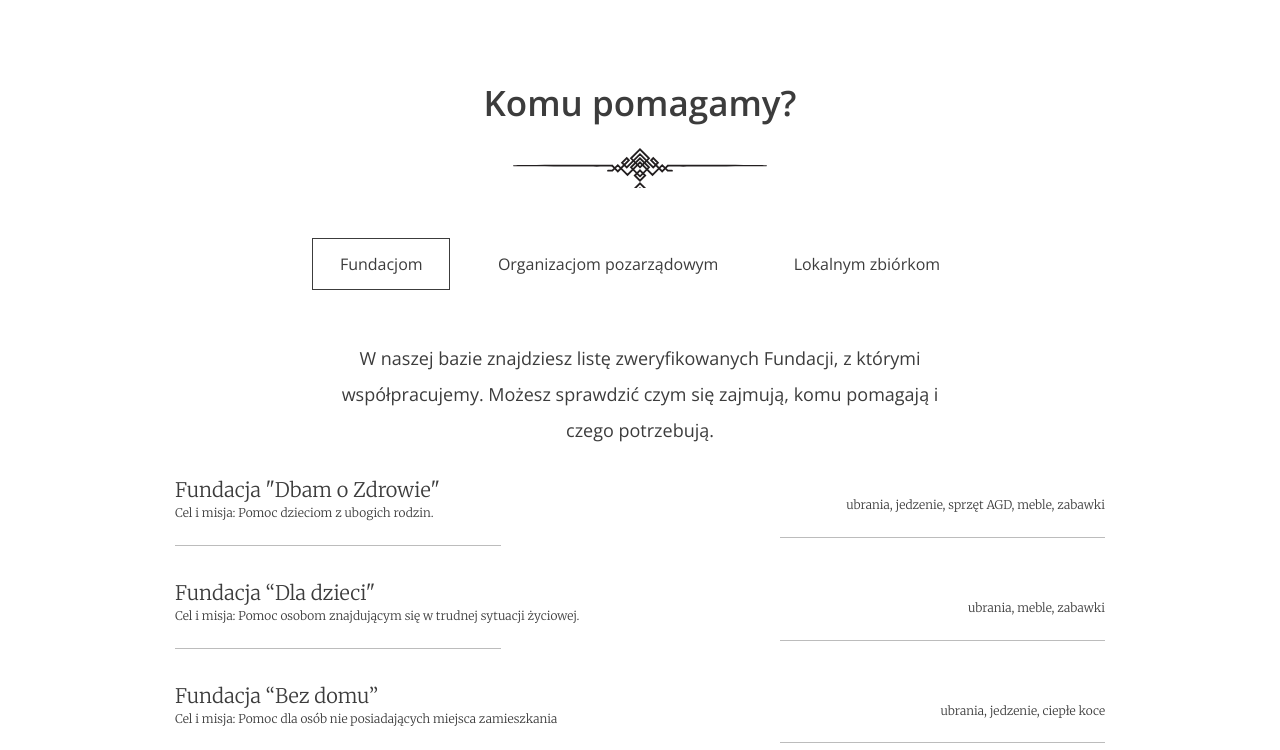
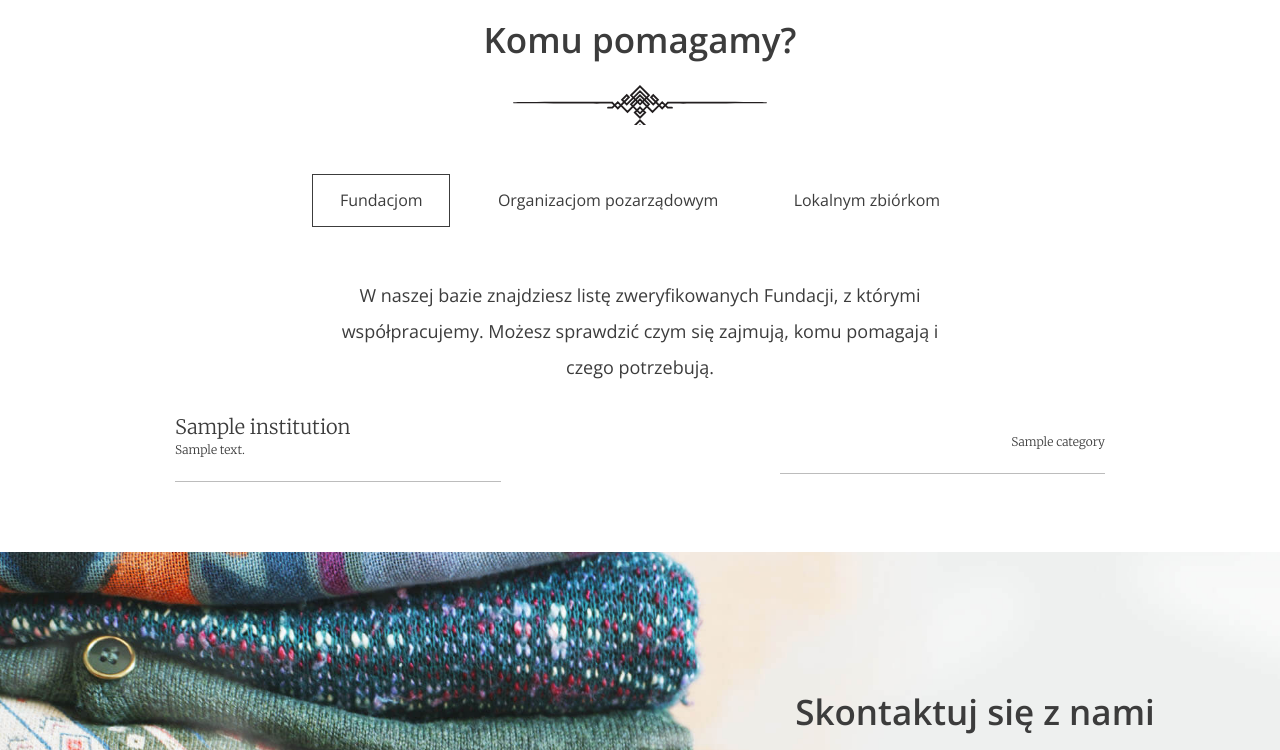
Before and after one commit to Krzysztof-Nerwinski/Charity-Donations, a Django app: template donations/templates/index.html in a window 1280 px wide. Shown: the part 2480-3230 px from the top of the page. Run offline with Django 3.2, Linux system fonts and the light colour scheme; the template is opened without the code that fills it: most values are stand-ins (such as "Sample title", 1, 10 or a date in 2020).

Commit message:
dynamiczne wyświetlanie informacji o instytucjach na index.html

```diff
--- a/donations/models.py
+++ b/donations/models.py
@@ -4,6 +4,9 @@ from django.db import models
 
 class Category(models.Model):
     name = models.CharField(max_length=256)
+
+    def __str__(self):
+        return self.name
 
 
 class Institution(models.Model):
--- a/donations/templates/index.html
+++ b/donations/templates/index.html
@@ -8,13 +8,15 @@
             <div class="stats--item">
                 <em>{{ quantity|default_if_none:'0' }}</em>
                 <h3>Oddanych worków</h3>
-          <p>Lorem ipsum dolor sit amet consectetur adipisicing elit. Eius est beatae, quod accusamus illum tempora!</p>
+                <p>Lorem ipsum dolor sit amet consectetur adipisicing elit. Eius est beatae, quod accusamus illum
+                    tempora!</p>
             </div>
 
             <div class="stats--item">
-          <em>{{ institutions|default_if_none:'0' }}</em>
+                <em>{{ backed_institutions|default_if_none:'0' }}</em>
                 <h3>Wspartych organizacji</h3>
-          <p>Lorem ipsum dolor sit amet consectetur, adipisicing elit. Laboriosam magnam, sint nihil cupiditate quas quam.</p>
+                <p>Lorem ipsum dolor sit amet consectetur, adipisicing elit. Laboriosam magnam, sint nihil cupiditate
+                    quas quam.</p>
             </div>
 
         </div>
@@ -46,16 +48,17 @@
             </div>
         </div>
 
-      <a href="#" class="btn btn--large">Załóż konto</a>
+        <a href="{% url 'register' %}" class="btn btn--large">Załóż konto</a>
     </section>
 
     <section id="about-us" class="about-us">
         <div class="about-us--text">
             <h2>O nas</h2>
-        <p>Lorem ipsum dolor sit amet, consectetur adipisicing elit. Voluptas vitae animi rem pariatur incidunt libero optio esse quisquam illo omnis.</p>
-        <img src="../static/images/signature.svg" class="about-us--text-signature" alt="Signature" />
+            <p>Lorem ipsum dolor sit amet, consectetur adipisicing elit. Voluptas vitae animi rem pariatur incidunt
+                libero optio esse quisquam illo omnis.</p>
+            <img src="../static/images/signature.svg" class="about-us--text-signature" alt="Signature"/>
         </div>
-      <div class="about-us--image"><img src="../static/images/about-us.jpg" alt="People in circle" /></div>
+        <div class="about-us--image"><img src="../static/images/about-us.jpg" alt="People in circle"/></div>
     </section>
 
     <section id="help" class="help">
@@ -69,35 +72,24 @@
 
         <!-- SLIDE 1 -->
         <div class="help--slides active" data-id="1">
-        <p>W naszej bazie znajdziesz listę zweryfikowanych Fundacji, z którymi współpracujemy. Możesz sprawdzić czym się zajmują, komu pomagają i czego potrzebują.</p>
+            <p>W naszej bazie znajdziesz listę zweryfikowanych Fundacji, z którymi współpracujemy. Możesz sprawdzić czym
+                się zajmują, komu pomagają i czego potrzebują.</p>
 
             <ul class="help--slides-items">
+                {% for institution in foundations %}
                     <li>
                         <div class="col">
-              <div class="title">Fundacja "Dbam o Zdrowie"</div>
-              <div class="subtitle">Cel i misja: Pomoc dzieciom z ubogich rodzin.</div>
+                            <div class="title">{{ institution.name }}</div>
+                            <div class="subtitle">{{ institution.description }}</div>
                         </div>
 
-            <div class="col"><div class="text">ubrania, jedzenie, sprzęt AGD, meble, zabawki</div></div>
+                        <div class="col">
+                            <div class="text">
+                                {{ institution.categories.all|join:", " }}
+                            </div>
+                        </div>
                     </li>
-
-          <li>
-            <div class="col">
-              <div class="title">Fundacja “Dla dzieci"</div>
-              <div class="subtitle">Cel i misja: Pomoc osobom znajdującym się w trudnej sytuacji życiowej.</div>
-            </div>
-
-            <div class="col"><div class="text">ubrania, meble, zabawki</div></div>
-          </li>
-
-          <li>
-            <div class="col">
-              <div class="title">Fundacja “Bez domu”</div>
-              <div class="subtitle">Cel i misja: Pomoc dla osób nie posiadających miejsca zamieszkania</div>
-            </div>
-
-            <div class="col"><div class="text">ubrania, jedzenie, ciepłe koce</div></div>
-          </li>
+                {% endfor %}
             </ul>
             <!-- Pagination
             <ul class="help--slides-pagination">
@@ -112,45 +104,25 @@
         <!-- SLIDE 2 -->
         <div class="help--slides" data-id="2">
             <p>
-          Lorem ipsum dolor, sit amet consectetur adipisicing elit. Hic officiis mollitia dolor, neque aspernatur accusamus debitis. Ducimus, officia. Quia, sunt illum! Non iste placeat ab ipsum alias
+                Lorem ipsum dolor, sit amet consectetur adipisicing elit. Hic officiis mollitia dolor, neque aspernatur
+                accusamus debitis. Ducimus, officia. Quia, sunt illum! Non iste placeat ab ipsum alias
                 quos suscipit corporis!
             </p>
             <ul class="help--slides-items">
+                {% for institution in nongov_institutions %}
                     <li>
                         <div class="col">
-              <div class="title">Organizacja 1</div>
-              <div class="subtitle">Lorem ipsum dolor sit amet consectetur.</div>
+                            <div class="title">{{ institution.name }}</div>
+                            <div class="subtitle">{{ institution.description }}</div>
                         </div>
 
-            <div class="col"><div class="text">Lorem ipsum dolor sit amet consectetur adipisicing elit.</div></div>
+                        <div class="col">
+                            <div class="text">
+                                {{ institution.categories.all|join:", " }}
+                            </div>
+                        </div>
                     </li>
-
-          <li>
-            <div class="col">
-              <div class="title">Organizacja 2</div>
-              <div class="subtitle">Lorem ipsum dolor sit amet consectetur.</div>
-            </div>
-
-            <div class="col"><div class="text">Lorem ipsum dolor sit amet consectetur adipisicing elit.</div></div>
-          </li>
-
-          <li>
-            <div class="col">
-              <div class="title">Organizacja 3</div>
-              <div class="subtitle">Lorem ipsum dolor sit amet consectetur.</div>
-            </div>
-
-            <div class="col"><div class="text">Lorem ipsum dolor sit amet consectetur adipisicing elit.</div></div>
-          </li>
-
-          <li>
-            <div class="col">
-              <div class="title">Organizacja 4</div>
-              <div class="subtitle">Lorem ipsum dolor sit amet consectetur.</div>
-            </div>
-
-            <div class="col"><div class="text">Lorem ipsum dolor sit amet consectetur adipisicing elit.</div></div>
-          </li>
+                {% endfor %}
             </ul>
 
             <!-- Pagination
@@ -166,25 +138,21 @@
 
         <!-- SLIDE 3 -->
         <div class="help--slides" data-id="3">
-        <p>Lorem ipsum dolor sit amet, his ocurreret persequeris ea, ad utinam laudem duo. Verterem adipisci partiendo eos ne, ea his reque quaeque recteque, ne quo lobortis intellegam.</p>
+            <p>Lorem ipsum dolor sit amet, his ocurreret persequeris ea, ad utinam laudem duo. Verterem adipisci
+                partiendo eos ne, ea his reque quaeque recteque, ne quo lobortis intellegam.</p>
             <ul class="help--slides-items">
+                {% for institution in local_pickups %}
                 <li>
                     <div class="col">
-              <div class="title">Lokalna zbiórka 1</div>
-              <div class="subtitle">Lorem ipsum dolor sit amet consectetur.</div>
+                        <div class="title">{{ institution.name }}</div>
+                        <div class="subtitle">{{ institution.description }}</div>
                     </div>
 
-            <div class="col"><div class="text">Lorem ipsum dolor sit amet consectetur adipisicing elit.</div></div>
+                    <div class="col">
+                        <div class="text">{{ institution.categories.all|join:", " }}</div>
+                    </div>
                 </li>
-
-          <li>
-            <div class="col">
-              <div class="title">Lokalna zbiórka 2</div>
-              <div class="subtitle">Lorem ipsum dolor sit amet consectetur.</div>
-            </div>
-
-            <div class="col"><div class="text">Lorem ipsum dolor sit amet consectetur adipisicing elit.</div></div>
-          </li>
+            {% endfor %}
             </ul>
 
             <!-- Pagination
```
Also changed, not shown: donations/views.py (+8 -2 lines). Lines whose indentation alone changed are shown as unchanged.
